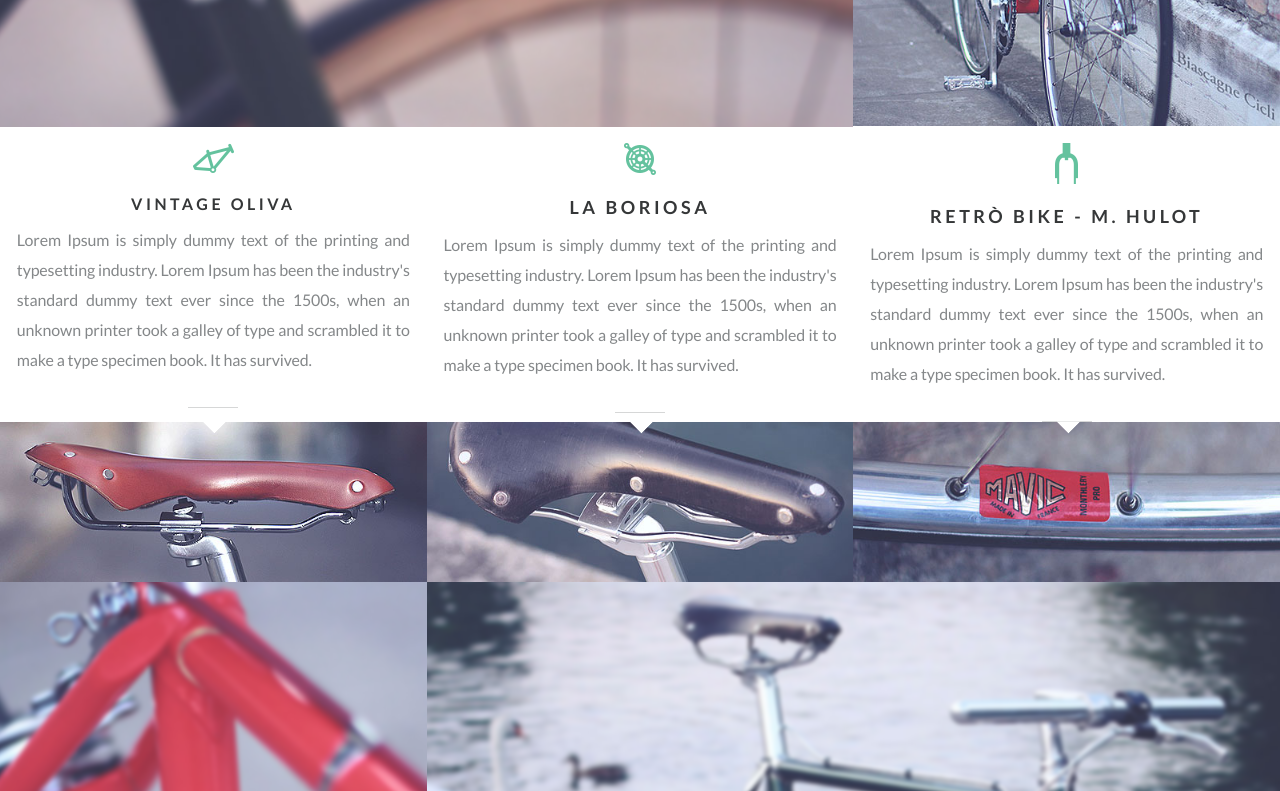
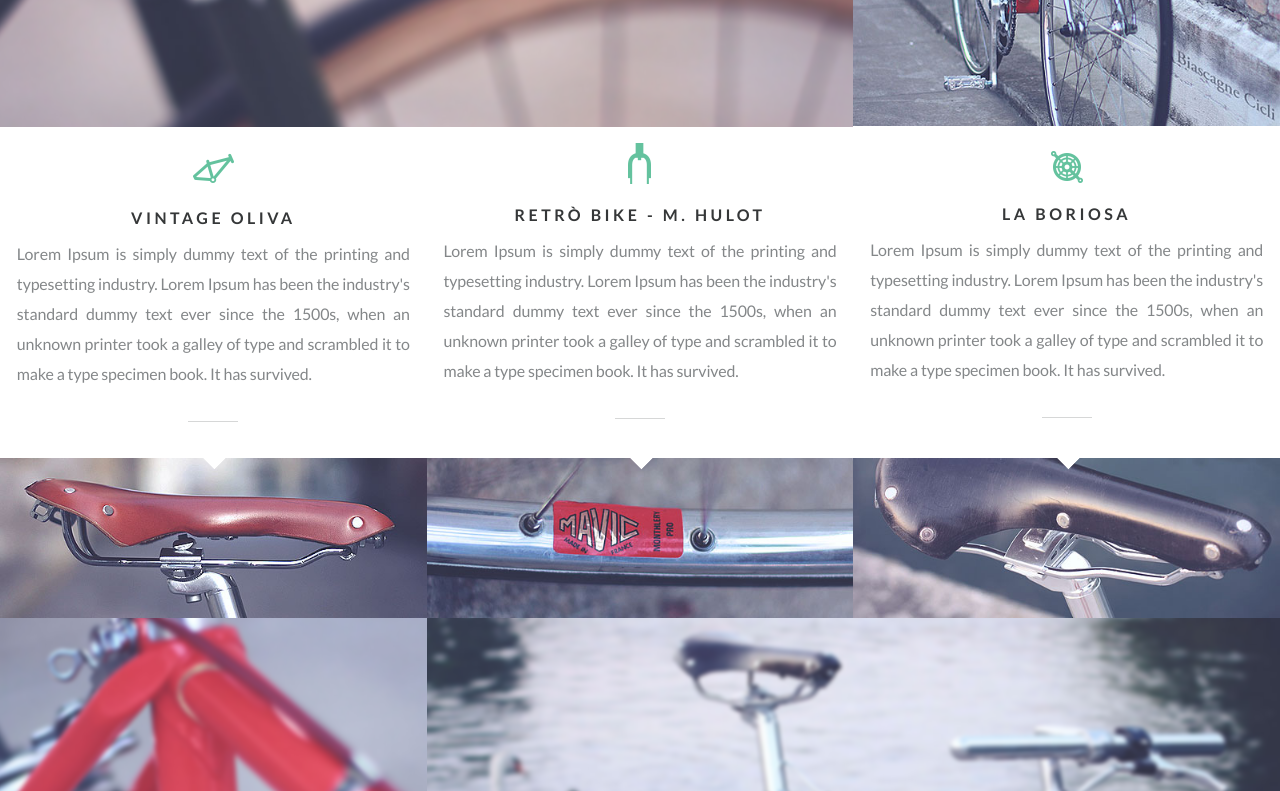
Before and after one commit to 7John/VintageOliva, a plain HTML site: page index.html in a window 1280 px wide. Shown: the part 1460-2251 px from the top of the page. Drawn offline with nearby package versions, Linux system fonts and the light colour scheme; files whose address does not match are found by name.

Commit message:
Update style.css

```diff
--- a/style.css
+++ b/style.css
@@ -702,7 +702,7 @@ nav > ul > li > a:hover {
 		order: 3;
 	}
 	.item3 {
-		order: 4;
+		order: 5;
 	}
 	.item4 {
 		order: 7;
@@ -711,18 +711,32 @@ nav > ul > li > a:hover {
 		order: 6;
 	}
 	.item6 {
-		order: 5;
+		order: 4;
 	}
 	.item7 {
 		order: 2;
 	}
+	.item2__info, .item3__info, .item6__info {
+		margin-bottom: 36px;
+	}
 	.item2__icon, .item3__icon, .item6__icon {
-	  margin-top: 16px;
 	  margin-bottom: 17px;
 	  text-align: center;
 	}
+	.item2__icon {
+		margin-top: 26px;
+	}
+	.item3__icon {
+		margin-top: 24px;
+	}
+	.item6__icon {
+		margin-top: 16px;
+	}
+	.item2__title, .item3__title, .item6__title {
+		font-size: 16px;
+	}
 	.item2__title {
-		font-size: 16px;
+		margin-top: 21px;
 	}
 	.item2__text, .item3__text, .item6__text {
 		padding: 0 12px;
@@ -831,6 +845,9 @@ nav > ul > li > a:hover {
 		text-align: center;
 		text-transform: uppercase;
 	}
+	.item2__title {
+		margin-top: 10px;
+	}
 	.gen__text,
 	.item2__text,
 	.item3__text,
@@ -876,6 +893,7 @@ nav > ul > li > a:hover {
 	.item2__info,
 	.item3__info,
 	.item6__info {
+		margin-bottom: 0;
 		padding: 20px 0 25px 0;
 	}
 	/* ...grid */
```
